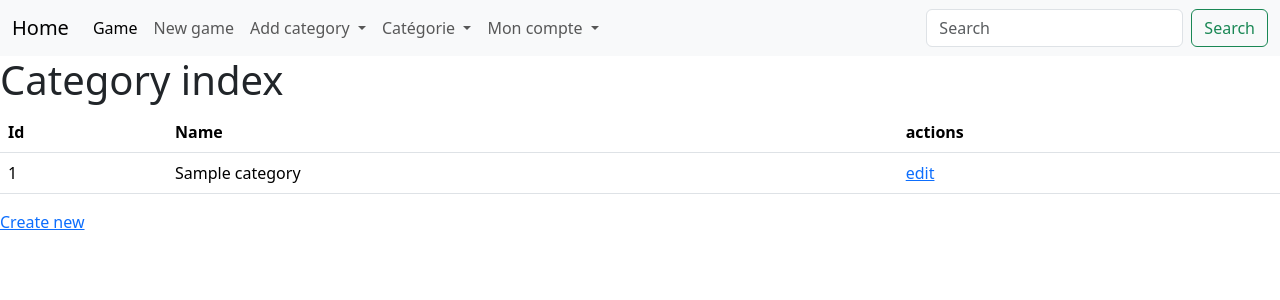
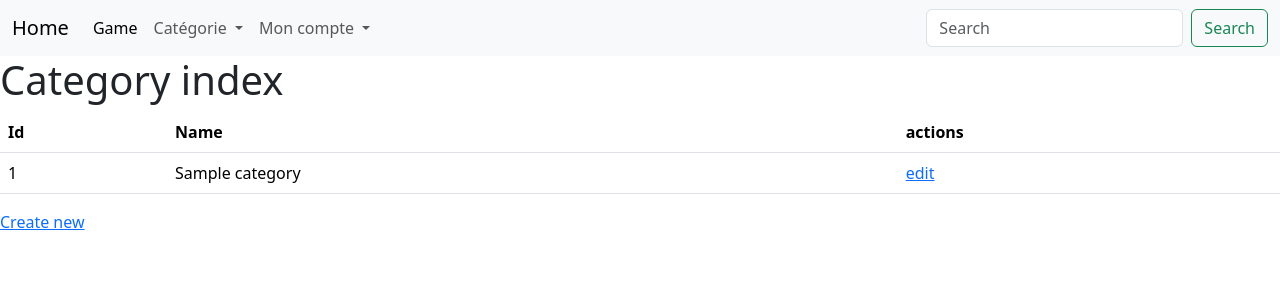
Before and after one commit to Sami-47-el/my_lu_do_jeux_societe, a PHP site: template templates/category/index.html.twig in a window 1280 px wide. Shown: the top 300 px of the page. Run offline with PHP 8.4, Linux system fonts and the light colour scheme; the template is opened without the code that fills it: most values are stand-ins (such as "Sample title", 1, 10 or a date in 2020); some libraries are stand-ins or nearby versions.

Commit message:
ajustement des permissions

```diff
--- a/src/Controller/CategoryController.php
+++ b/src/Controller/CategoryController.php
@@ -26,6 +26,7 @@ class CategoryController extends AbstractController
     #[Route('/new', name:'app_category_new', methods:['GET', 'POST'])]
     public function addCategory(Request $request, EntityManagerInterface $em): Response
     {
+        $this->denyAccessUnlessGranted('ROLE_ADMIN');
         $category = new Category();
         $form = $this->createForm(CategoryType::class, $category);
         $form->handleRequest($request);
@@ -54,8 +55,9 @@ class CategoryController extends AbstractController
     }
 
     #[Route('/edit/{id}', name: 'app_category_edit', methods:['GET', 'POST'])]
-    public function editCategory(Request $request, category $category, EntityManagerInterface $em, int $id): Response
+    public function editCategory(Request $request, Category $category, EntityManagerInterface $em, int $id): Response
     {
+        $this->denyAccessUnlessGranted('ROLE_ADMIN');
         $form = $this->createForm(CategoryType::class, $category);
         $form->handleRequest($request);
         $categories = $em->getRepository(Category::class)->findAll();
@@ -74,6 +76,7 @@ class CategoryController extends AbstractController
     #[Route('delete/{id}', name: 'app_category_delete', methods:['POST'])]
     public function deleteCategory(Request $request, category $category, EntityManagerInterface $em): Response
     {
+        $this->denyAccessUnlessGranted('ROLE_ADMIN');
         if($this->isCsrfTokenValid('delete' . $category->getId(), $request->request->get('_token'))) {
             $em->remove($category);
             $em->flush();
--- a/templates/base.html.twig
+++ b/templates/base.html.twig
@@ -23,9 +23,11 @@
         <li class="nav-item">
           <a class="nav-link active" aria-current="page" href="/game">Game</a>
         </li>
+        {% if is_granted ('ROLE_USER')%}
         <li class="nav-item">
           <a class="nav-link" href="/game/new">New game</a>
         </li>
+        {% endif %}
 
        {# <li class="nav-item dropdown">
           <a class="nav-link dropdown-toggle" href="#" role="button" data-bs-toggle="dropdown" aria-expanded="false">
@@ -38,16 +40,13 @@
             </li>
           </ul>
         </li> #}
-
-        <li class="nav-item dropdown">
-          <a class="nav-link dropdown-toggle" href="#" role="button" data-bs-toggle="dropdown" aria-expanded="false">
+        {% if is_granted ('ROLE_ADMIN')%}
+        <li class="nav-item">
+          <a class="nav-link" href="/category" role="button">
             Add category
           </a>
-          <ul class="dropdown-menu">
-          <a class="dropdown-item" href="/category/new">New category</a>
-          <a class="dropdown-item" href="/category/edit">Edit category</a>
-          </ul>
         </li>
+        {% endif %}
 
         <li class="nav-item dropdown">
           <a class="nav-link dropdown-toggle" href="#" role="button" data-bs-toggle="dropdown" aria-expanded="false">
```
Also changed, not shown: public/Uploads/amstrong-653247b882b10.jpg (added).
